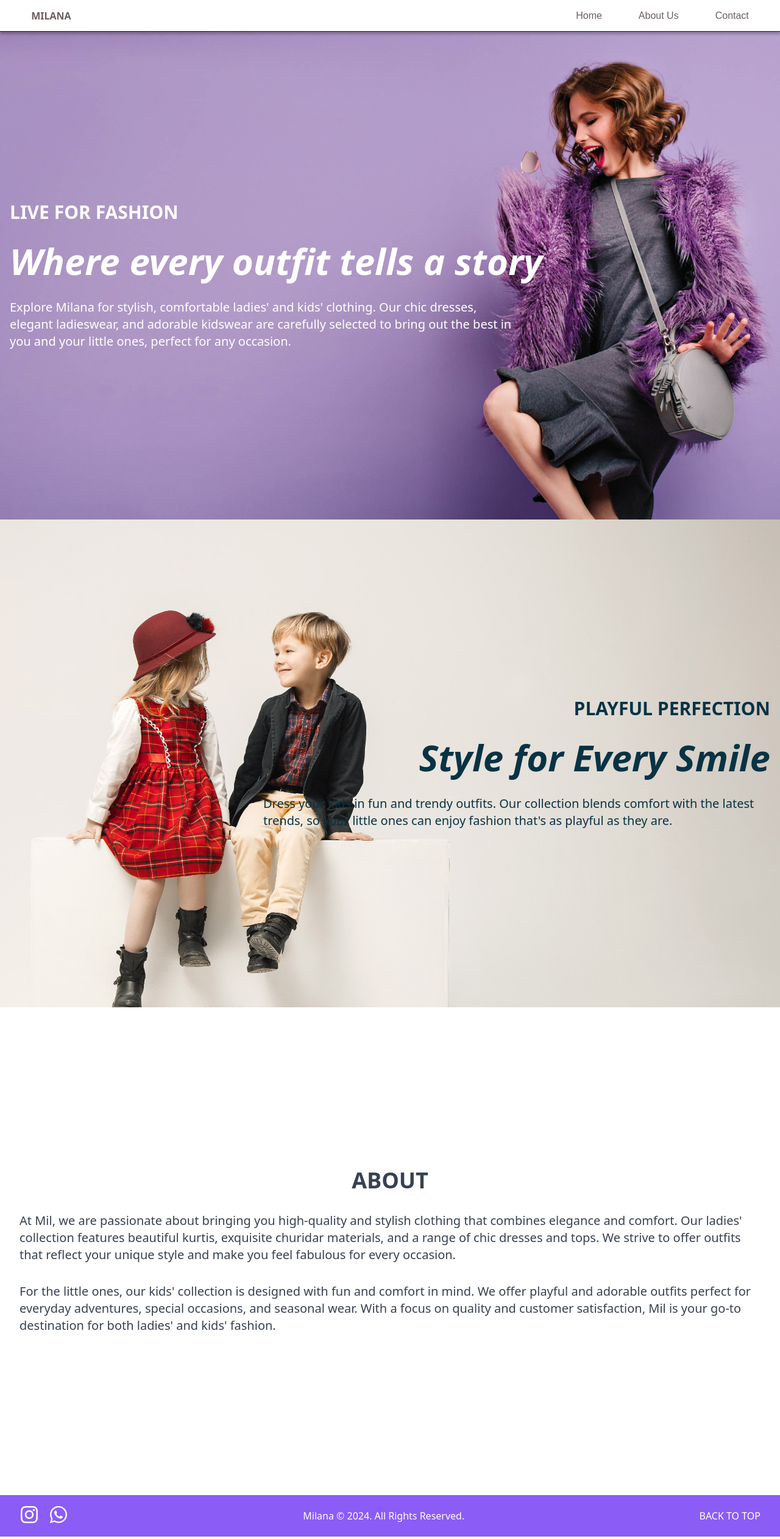
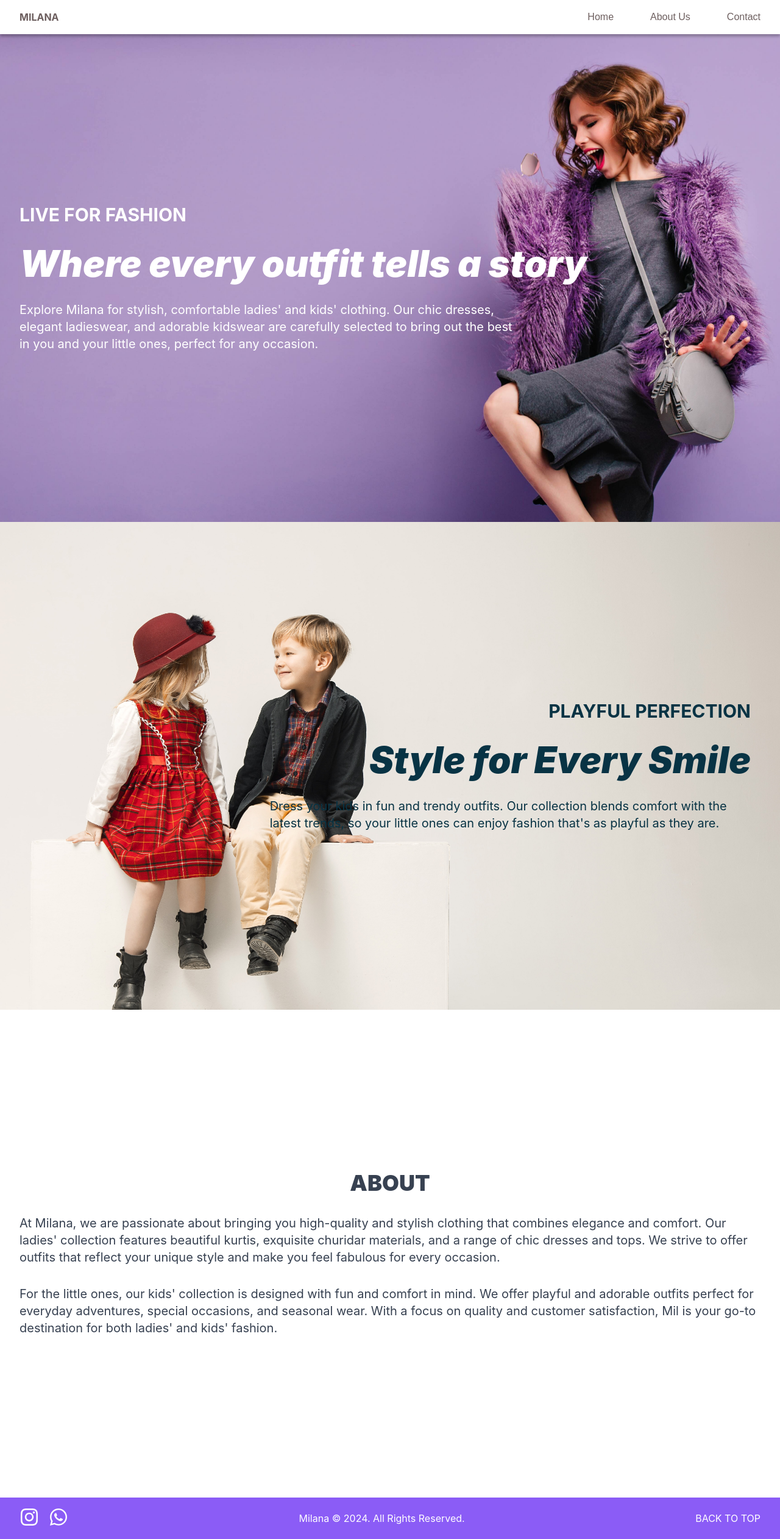
Before and after one commit to alhad-tm/clothing, a React (Create React App) app: page / in a window 1280 px wide. Shown: the whole page at 61% size. Built offline with nearby package versions, Linux system fonts and the light colour scheme.

Commit message:
link-scrolls

```diff
--- a/public/index.html
+++ b/public/index.html
@@ -24,7 +24,7 @@
       work correctly both with client-side routing and a non-root public URL.
       Learn how to configure a non-root public URL by running `npm run build`.
     -->
-    <title> Mil</title>
+    <title> Milana clothing</title>
   </head>
   <body>
     <noscript>You need to enable JavaScript to run this app.</noscript>
--- a/src/App.css
+++ b/src/App.css
@@ -15,6 +15,7 @@
 body{
   background-color: rgb(255, 255, 255);
   color: rgb(65, 12, 163);
+  font-family: Inter;
 }
 
 
@@ -46,3 +47,13 @@ body{
   50% { opacity: 0.7; }
   100% { opacity: 1; }
 }
+
+.mainheading{
+  @apply uppercase text-4xl md:text-3xl font-bold
+}
+.subheading{
+  @apply italic text-4xl md:text-6xl font-black
+}
+.about-text{
+  @apply text-left text-sm md:text-xl leading-6
+}
--- a/src/components/Header/header.js
+++ b/src/components/Header/header.js
@@ -77,7 +77,8 @@ const Header = () => {
     <div className={css.container}>
       {/* left */}
         <div className={css.left}>
-           <span className='font-bold uppercase'>Milana</span>
+        <Link to="banner" smooth={true}> <span className='font-bold uppercase cursor-pointer'>Milana</span></Link>
+
 
         </div>
 
@@ -91,7 +92,7 @@ const Header = () => {
         <ul className={css.rightlist} onClick={()=>setMenuOpened(false)}>
         {mobile? <div className={css.main}>
           <div className={css.m1}>
-          <span className='font-bold uppercase'>Milana</span>
+          <Link to="banner" smooth={true}> <span className='font-bold uppercase cursor-pointer'>Milana</span></Link>
             </div>
           <div className={css.m2}>
           <FontAwesomeIcon icon={ faTimes } />
@@ -99,7 +100,7 @@ const Header = () => {
            </div>:""}
                 <li><Link to="banner" onClick={()=>setMenuOpened(false)} spy={true} smooth={true}>Home</Link></li>
                 <li><Link to="about" onClick={()=>setMenuOpened(false)} spy={true} smooth={true}>About Us</Link></li>
-                <li><Link to="contact" onClick={()=>setMenuOpened(false)} spy={true} smooth={true}>Contact</Link></li>
+                <li><Link to="footer" onClick={()=>setMenuOpened(false)} spy={true} smooth={true}>Contact</Link></li>
 
             </ul>)}
             </div>
--- a/src/components/Header/header.module.css
+++ b/src/components/Header/header.module.css
@@ -1,119 +1,101 @@
-.container{
+.container {
   width: 100%;
   display: flex;
   justify-content: space-between;
   align-items: center;
-
-    height: 26px;
   position: sticky;
   top: 0;
-    border-bottom: 1px solid #1D1D1D;
   background: #ffffff;
   box-shadow: 0px 4px 4px 0px rgba(0, 0, 0, 0.25);
   color: var(--logo-color-1, #6d5f5f);
   z-index: 5;
-padding: 2% 4%;
-
-
+  padding: 1rem 2rem;
 }
 
-.rightlist{
-
+.rightlist {
   display: flex;
   list-style: none;
   justify-content: space-between;
   gap: 60px;
   font-family: sans-serif;
-
-
 }
-.rightlist>li:hover{
+.rightlist > li:hover {
   cursor: pointer;
-    color: var(--primary-color, #228C22);
+  color: var(--primary-color, #228c22);
 }
 
-
-
-@media screen and (max-width:768px){
-    .container{
+@media screen and (max-width: 768px) {
+  .container {
     display: flex;
     justify-content: space-between;
-
-
-        height: 50px;
+    padding: 1rem 1rem;
   }
 
-
-
-.rightlist{
-
+  .rightlist {
     position: fixed;
     top: 0px;
     left: 0%;
     display: block;
     padding: 6%;
-
     min-height: 1000vh;
-width:100%;
+    width: 100%;
     background: #000000;
     line-height: 40px;
-
     box-shadow: 0 5px 10px rgba(0, 0, 0, 0.2);
     transition: all 0.5s ease;
     z-index: 999;
     align-items: left;
     text-align: left;
     gap: 2rem;
-
     backdrop-filter: blur(5px);
     animation-name: move;
     animation-delay: 0s;
     animation-duration: 1s;
     animation-fill-mode: forwards;
-
   }
   @keyframes move {
-    from { left: 400px; }
-    to { left: 0px; }
+    from {
+      left: 400px;
+    }
+    to {
+      left: 0px;
+    }
   }
 
-.bars{
+  /* .bars {
     width: 30px;
     height: 80px;
     position: absolute;
-    top:-10px;
+    top: -10px;
     right: 20px;
   }
-.close{
+  .close {
     position: absolute;
     height: 11px;
     width: 11px;
     margin-left: 61px;
     margin-top: 1px;
     opacity: 0.7;
-}
+  } */
 
-.main{
+  .main {
     display: flex;
     justify-content: space-between;
     align-items: center;
-
   }
-.m1{
+  .m1 {
     display: flex;
     align-items: center;
     gap: 0.4rem;
-
-
   }
 
-.m2{
-    color: #B3B3B3;
+  .m2 {
+    color: #b3b3b3;
     margin-right: 2rem;
     font-size: 18px;
   }
 
-.rightlist>li{
+  .rightlist > li {
     font-family: Quantico;
   }
 }
--- a/src/components/about/about.js
+++ b/src/components/about/about.js
@@ -3,7 +3,7 @@ import { motion } from 'framer-motion'
 
 const About = () => {
   return (
-    <div className="about w-full min-h-screen flex flex-col items-center justify-center text-gray-700">
+    <div className="about w-full min-h-screen flex flex-col items-center justify-center text-gray-700 py-12 md:py-0">
 
       <div className="about-content flex flex-col items-center justify-center gap-8 px-8">
 
@@ -17,14 +17,14 @@ const About = () => {
       initial={{y:20,opacity:0}}
       whileInView={{y:0,opacity:1}}
       transition={{duration:0.6,delay:0.4}}
-      className="text-left text-xl">At Mil, we are passionate about bringing you high-quality and stylish clothing that combines elegance and comfort. Our ladies' collection features beautiful kurtis, exquisite churidar materials, and a range of chic dresses and tops. We strive to offer outfits that reflect your unique style and make you feel
+      className="about-text">At Milana, we are passionate about bringing you high-quality and stylish clothing that combines elegance and comfort. Our ladies' collection features beautiful kurtis, exquisite churidar materials, and a range of chic dresses and tops. We strive to offer outfits that reflect your unique style and make you feel
          fabulous for every occasion.</motion.span>
 
       <motion.span
         initial={{y:20,opacity:0}}
         whileInView={{y:0,opacity:1}}
         transition={{duration:0.6,delay:0.6}}
-      className="text-left text-xl">For the little ones, our kids' collection is designed with fun and comfort in mind. We offer playful and adorable outfits perfect for everyday adventures, special occasions, and seasonal wear. With a focus on quality and customer satisfaction, Mil is your go-to destination for both ladies' and kids' fashion.</motion.span>
+      className="about-text">For the little ones, our kids' collection is designed with fun and comfort in mind. We offer playful and adorable outfits perfect for everyday adventures, special occasions, and seasonal wear. With a focus on quality and customer satisfaction, Mil is your go-to destination for both ladies' and kids' fashion.</motion.span>
       </div>
     </div>
   )
--- a/src/components/banner/banner.js
+++ b/src/components/banner/banner.js
@@ -5,12 +5,13 @@ import Bg2 from "../../assets/kids-store.jpg";
 const Banner = () => {
   return (
     <div className="banner w-full min-h-screen flex flex-col">
+      {/* first banner */}
       <div style={{ backgroundImage: `url(${Bg1})` }}
            className="ladies w-full min-h-screen bg-cover bg-center  flex items-center justify-start ">
 
-<div className="content flex flex-col gap-8 p-4 items-start text-white">
-  <span className="uppercase  text-3xl font-bold">live for fashion</span>
-  <span className=" italic text-6xl font-black">Where every outfit tells a story</span>
+<div className="content flex flex-col gap-8 px-4 md:px-8 py-4 items-start text-white text-left">
+  <span className="mainheading">live for fashion</span>
+  <span className=" subheading">Where every outfit tells a story</span>
   <span className=" text-xl text-left  w-2/3">
   Explore Milana for stylish, comfortable ladies' and kids' clothing. Our chic dresses, elegant ladieswear, and adorable kidswear are carefully selected to bring out the
    best in you and your little ones, perfect for any occasion.
@@ -20,12 +21,13 @@ const Banner = () => {
 
        </div>
 
+{/* second banner */}
       <div style={{ backgroundImage: `url(${Bg2})` }}
-           className="ladies w-full min-h-screen bg-cover bg-center  flex items-center justify-start ">
+           className="ladies w-full min-h-screen bg-cover bg-center  flex items-center justify-end px-0 md:px-8">
 
- <div className="content flex flex-col gap-8 p-4 items-end text-[#083344]">
-  <span className="uppercase  text-3xl font-bold">Playful Perfection</span>
-  <span className=" italic text-6xl font-black">Style for Every Smile</span>
+ <div className="content flex flex-col gap-8 p-4 items-end text-[#083344] text-right">
+  <span className="mainheading">Playful Perfection</span>
+  <span className="subheading ">Style for Every Smile</span>
   <span className=" text-xl text-left e w-2/3">
  Dress your kids in fun and trendy outfits.
  Our collection blends comfort with the latest trends, so your little ones can enjoy fashion that's as playful as they are.
--- a/src/components/footer/footer.js
+++ b/src/components/footer/footer.js
@@ -2,10 +2,11 @@ import React from "react";
 import { FontAwesomeIcon } from '@fortawesome/react-fontawesome';
 import { faInstagram } from '@fortawesome/free-brands-svg-icons';
 import { faWhatsapp } from '@fortawesome/free-brands-svg-icons';
+import { Link } from "react-scroll";
 
 const Footer = () => {
   return(
-  <div className="py-4 px-8 w-full bg-violet-500 text-white flex flex-col md:flex-row justify-between items-center gap-2">
+  <div className="footer py-4 px-8 w-full bg-violet-500 text-white flex flex-col md:flex-row justify-between items-center gap-2">
     <div className="icons flex gap-4">
   <a href="https://www.instagram.com/milana_ladies_kids?igsh=MTk0OXprYjdhbjhxaQ%3D%3D" target="blank">
   <FontAwesomeIcon icon={faInstagram} className="w-[32px] h-[32px]" />
@@ -19,8 +20,8 @@ const Footer = () => {
     <span>Milana © 2024. All Rights Reserved.</span>
     </div>
 
-    <div className="uppercase">
-        Back to top
+    <div className="uppercase cursor-pointer">
+     <Link to="banner" smooth={true}> Back to top</Link>
     </div>
 
 
--- a/src/index.css
+++ b/src/index.css
@@ -3,3 +3,4 @@
 @tailwind utilities;
 
 @import url('https://fonts.googleapis.com/css2?family=Inter:wght@100;200;300;400;500;600;700;800;900&display=swap');
+@import url("https://fonts.googleapis.com/css2?family=Krub:ital,wght@0,200;0,300;0,400;0,500;0,600;0,700;1,200;1,300;1,400;1,500;1,600;1,700&family=Rubik:ital,wght@0,300;0,400;0,500;0,600;0,700;0,800;0,900;1,300;1,400;1,500;1,600;1,700;1,800;1,900&family=League+Spartan:wght@100;200;300;400;500;600;700;800;900&display=swap");
```
Lines whose indentation alone changed are shown as unchanged.
